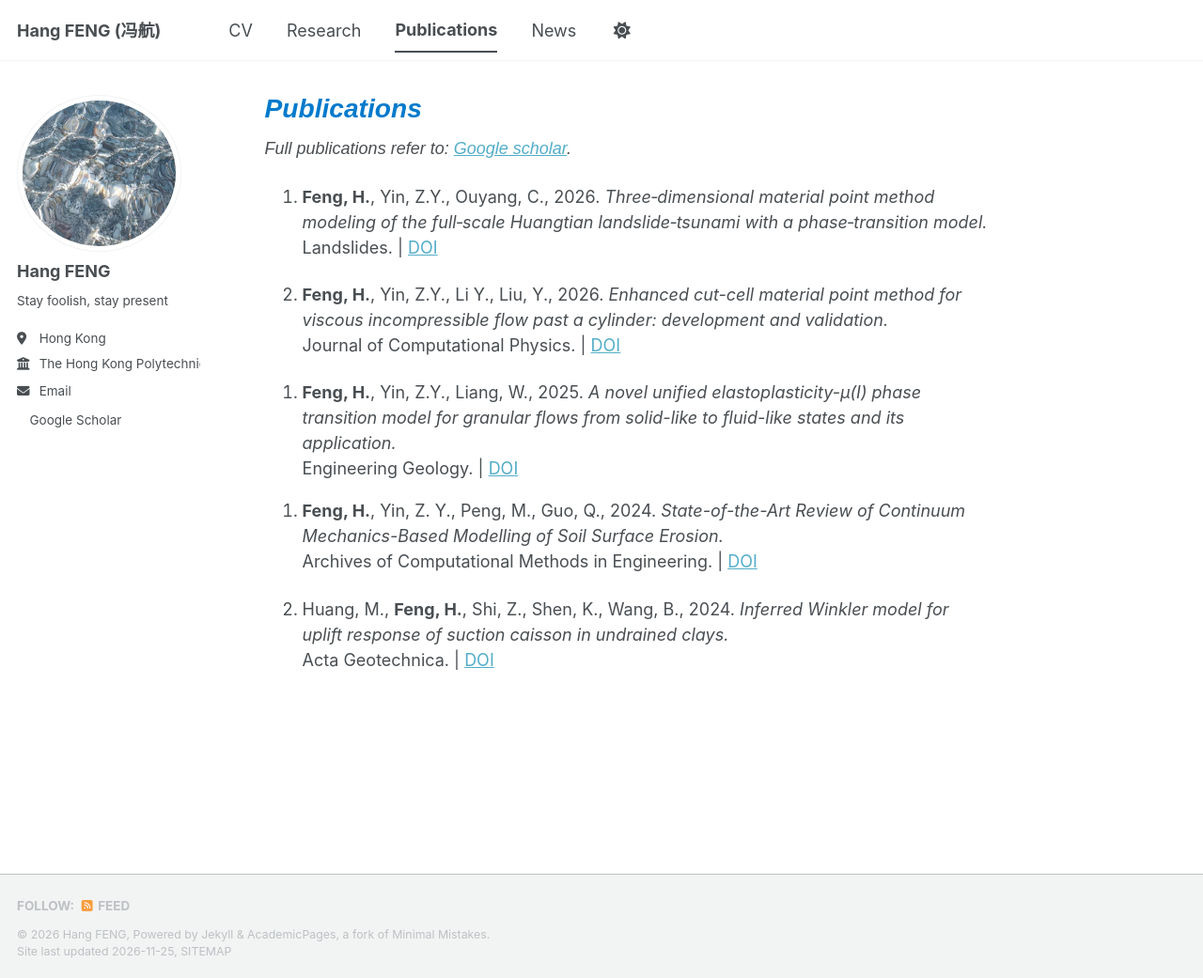
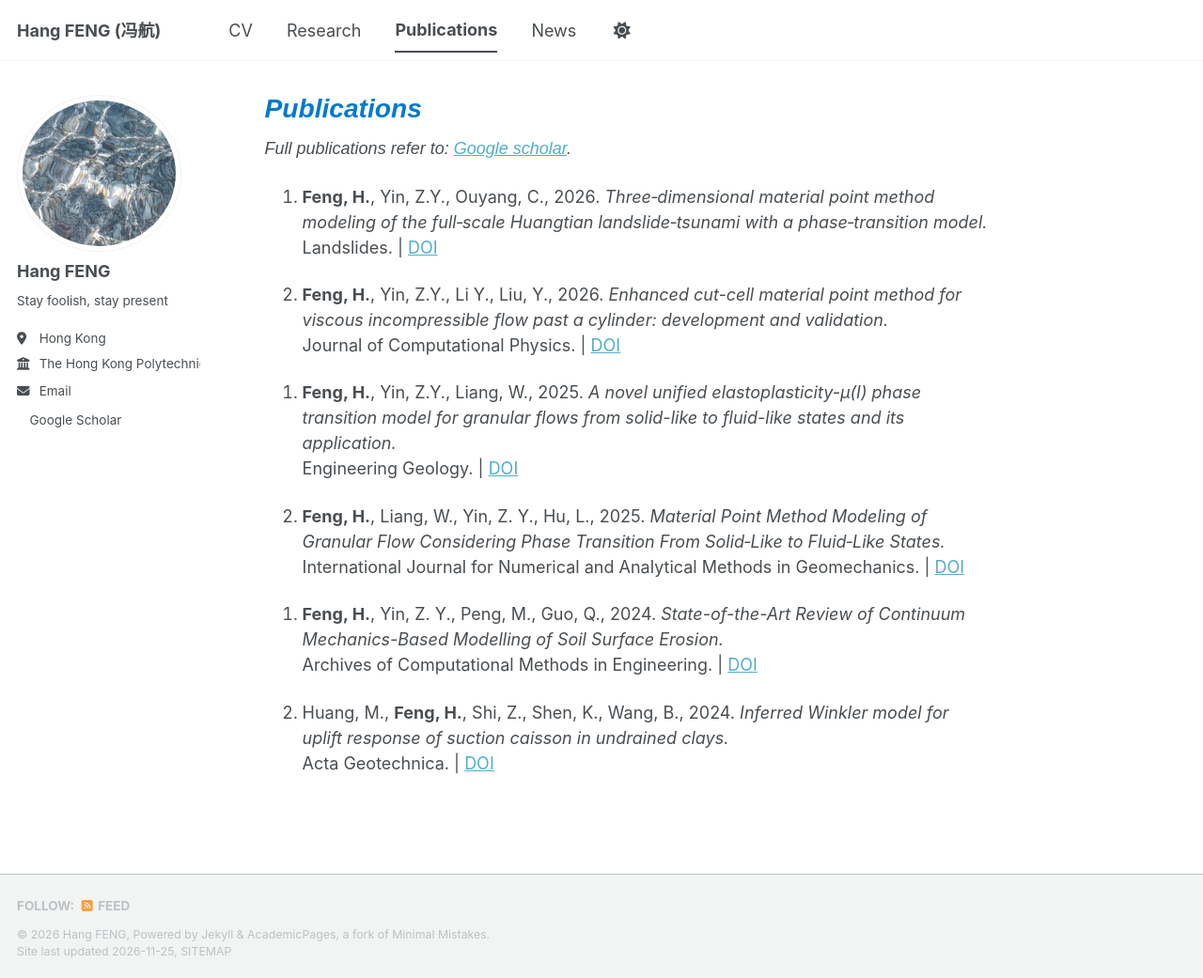
Before and after one commit to fenghang454/fenghang454.github.io, a Jekyll site: the page built from _pages/publications.md, in a window 1280 px wide and 1041 px high. Shown: the whole window at 94% size. Built offline with Jekyll 4.4.1, drawn with Linux system fonts in a browser that asks for light colours; a style sheet for code colours, icons or effects is not loaded.

Commit message:
Update publications.md

```diff
--- a/_pages/publications.md
+++ b/_pages/publications.md
@@ -50,14 +50,14 @@ author_profile: true
    *A novel unified elastoplasticity-μ(I) phase transition model for granular flows from solid-like to fluid-like states and its application.*
    Engineering Geology.  | [DOI](https://doi.org/10.1016/j.enggeo.2025.108054)
 
+7. **Feng, H.**, Liang, W., Yin, Z. Y., Hu, L., 2025.
+   *Material Point Method Modeling of Granular Flow Considering Phase Transition From Solid‐Like to Fluid‐Like States.*
+   International Journal for Numerical and Analytical Methods in Geomechanics.  | [DOI](https://doi.org/10.1002/nag.3947)
+
 <!--
-7. **Feng, H.**, Yin, Z.Y., 2025.
+6. **Feng, H.**, Yin, Z.Y., 2025.
    *Enhanced elastoplasticity-based frictional-collisional model for solid-fluid phase transition of granular media.*
    Computers and Geotechnics.  | [DOI](https://doi.org/10.1016/j.compgeo.2025.107218)
-
-6. **Feng, H.**, Liang, W., Yin, Z. Y., Hu, L., 2025.
-   *Material Point Method Modeling of Granular Flow Considering Phase Transition From Solid‐Like to Fluid‐Like States.*
-   International Journal for Numerical and Analytical Methods in Geomechanics.  | [DOI](https://doi.org/10.1002/nag.3947)
 
 5. **Feng, H.**, Yin, Z.Y., Qiu, Y., 2025.
    *Two-phase two-point MPM modeling of submarine granular flows considering solid-to-fluid phase transition over frictional plane.*
```
